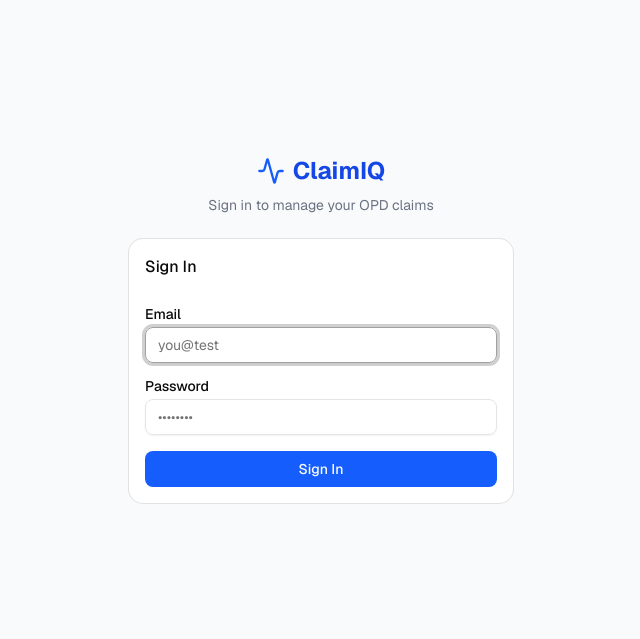
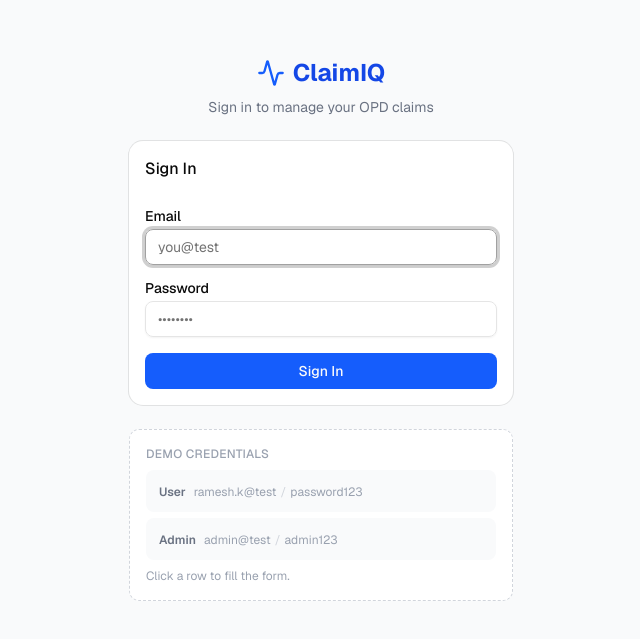
Before and after one commit to MrUmangSingh/OPD-Claim-Adjudication-Tool, a Next.js app in the folder frontend/: page /login in a window 1280 px wide. Shown: the part 103-742 px from the top of the page, without its empty margins (319-959 px from the left). Built offline with nearby package versions, Linux system fonts and the light colour scheme; no server answers.

Commit message:
Added demo credentials

```diff
--- a/frontend/app/login/page.tsx
+++ b/frontend/app/login/page.tsx
@@ -9,6 +9,11 @@ import { Button } from "@/components/ui/button";
 import { Card, CardContent, CardHeader, CardTitle } from "@/components/ui/card";
 import { Input } from "@/components/ui/input";
 import { Label } from "@/components/ui/label";
+
+const DEMO_CREDENTIALS = [
+  { label: "User", email: "ramesh.k@test", password: "password123" },
+  { label: "Admin", email: "admin@test", password: "admin123" },
+];
 
 export default function LoginPage() {
   const router = useRouter();
@@ -81,6 +86,26 @@ export default function LoginPage() {
           </CardContent>
         </Card>
 
+        <div className="rounded-lg border border-dashed border-gray-300 bg-white p-4 space-y-2">
+          <p className="text-xs font-medium text-gray-400 uppercase tracking-wide">Demo credentials</p>
+          <div className="space-y-1.5">
+            {DEMO_CREDENTIALS.map((cred) => (
+              <button
+                key={cred.label}
+                type="button"
+                onClick={() => { setEmail(cred.email); setPassword(cred.password); }}
+                className="w-full text-left rounded-md px-3 py-2 bg-gray-50 hover:bg-blue-50 hover:border-blue-200 border border-transparent transition-colors group"
+              >
+                <span className="text-xs font-semibold text-gray-500 group-hover:text-blue-600 mr-2">{cred.label}</span>
+                <span className="text-xs text-gray-400 font-mono">{cred.email}</span>
+                <span className="text-xs text-gray-300 mx-1">/</span>
+                <span className="text-xs text-gray-400 font-mono">{cred.password}</span>
+              </button>
+            ))}
+          </div>
+          <p className="text-xs text-gray-400">Click a row to fill the form.</p>
+        </div>
+
       </div>
     </div>
   );
```
Also changed, not shown: 2 other files (tests, documents, lock files or other folders).
